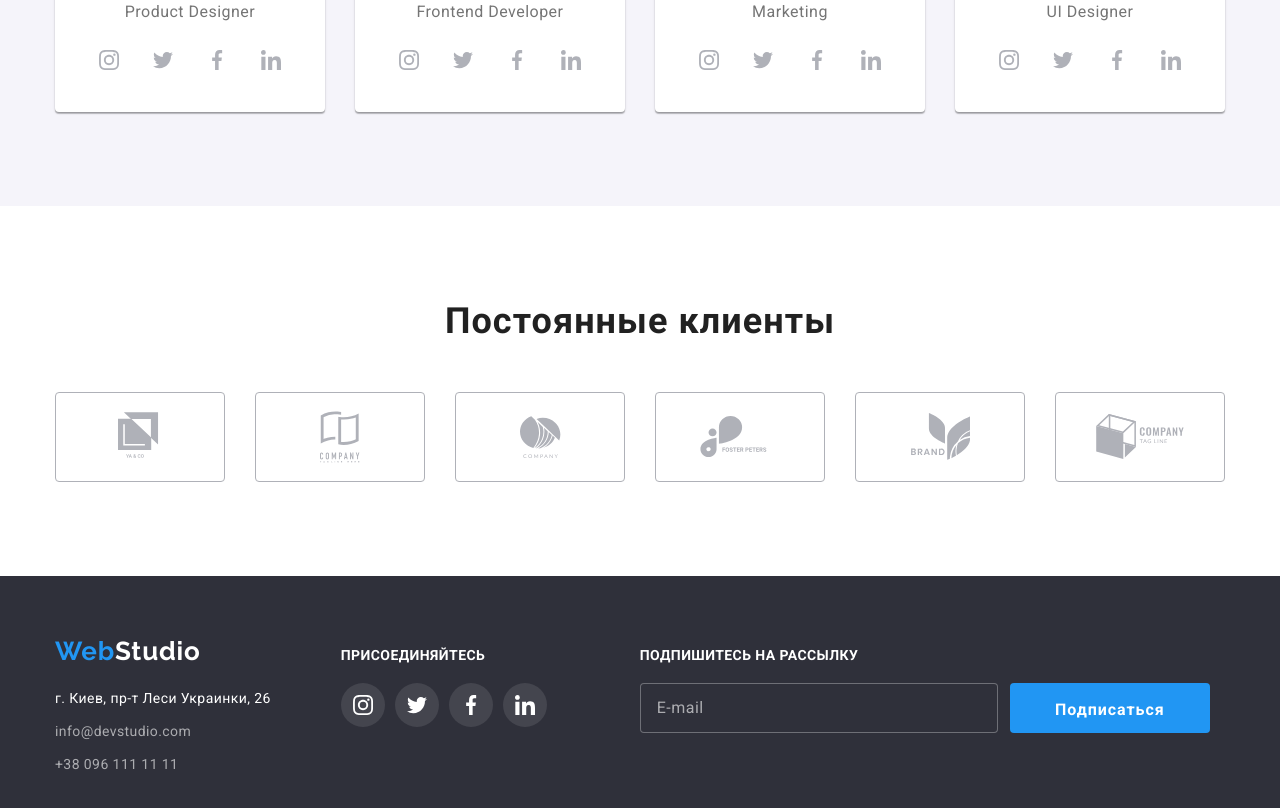
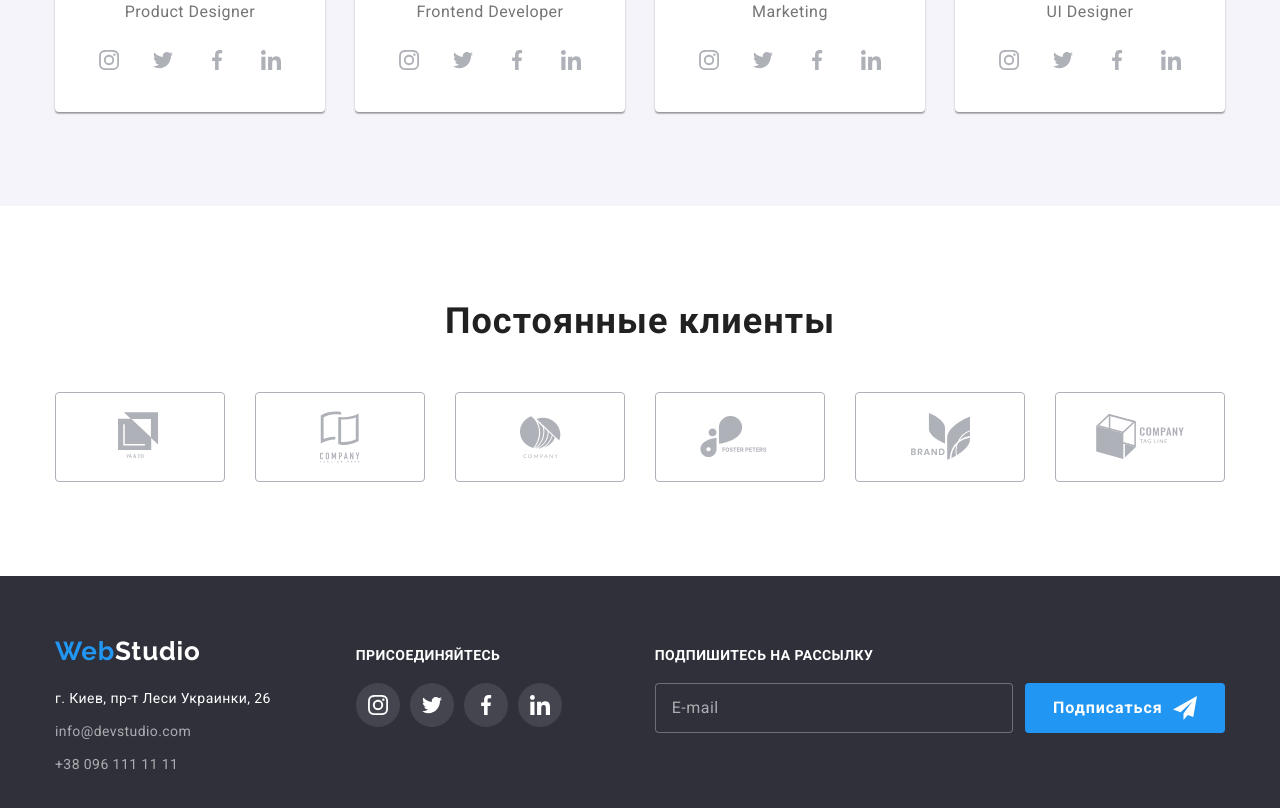
Before and after one commit to Serj-New/goit-markup-hw-06.1, a plain HTML site: page index.html in a window 1280 px wide. Shown: the part 2116-2924 px from the top of the page. Drawn offline with nearby package versions, Linux system fonts and the light colour scheme.

Commit message:
добавляет иконку кнопке подписаться

```diff
--- a/css/common.css
+++ b/css/common.css
@@ -243,7 +243,7 @@ img {
 }
 
 .footer-address-wrap {
-  margin-right: 70px;
+  margin-right: 85px;
 }
 
 .footer .logo {
@@ -358,3 +358,13 @@ img {
 .footer-input:focus {
   filter: drop-shadow(0px 4px 4px rgba(0, 0, 0, 0.15));
 }
+
+.footer-button {
+  display: flex;
+  align-items: center;
+  justify-content: center;
+}
+
+.footer-icon {
+  margin-left: 10px;
+}
--- a/index.html
+++ b/index.html
@@ -393,7 +393,12 @@
                 <strong class="footer__call">Подпишитесь на рассылку</strong>
                 <div class="footer__form-items">
                     <input type="email" class="footer-input" name="mail" placeholder="E-mail">
-                    <button type="button" class="button">Подписаться</button>
+                    <button type="button" class="button footer-button">
+                        <span>Подписаться</span>
+                        <svg class="footer-icon" width="24" height="24">
+                            <use href="./images/icons/sprite.svg#send"></use>
+                        </svg>
+                    </button>
                 </div>
             </div>
         </div>
```
Also changed, not shown: portfolio.html (+6 -1 lines).
